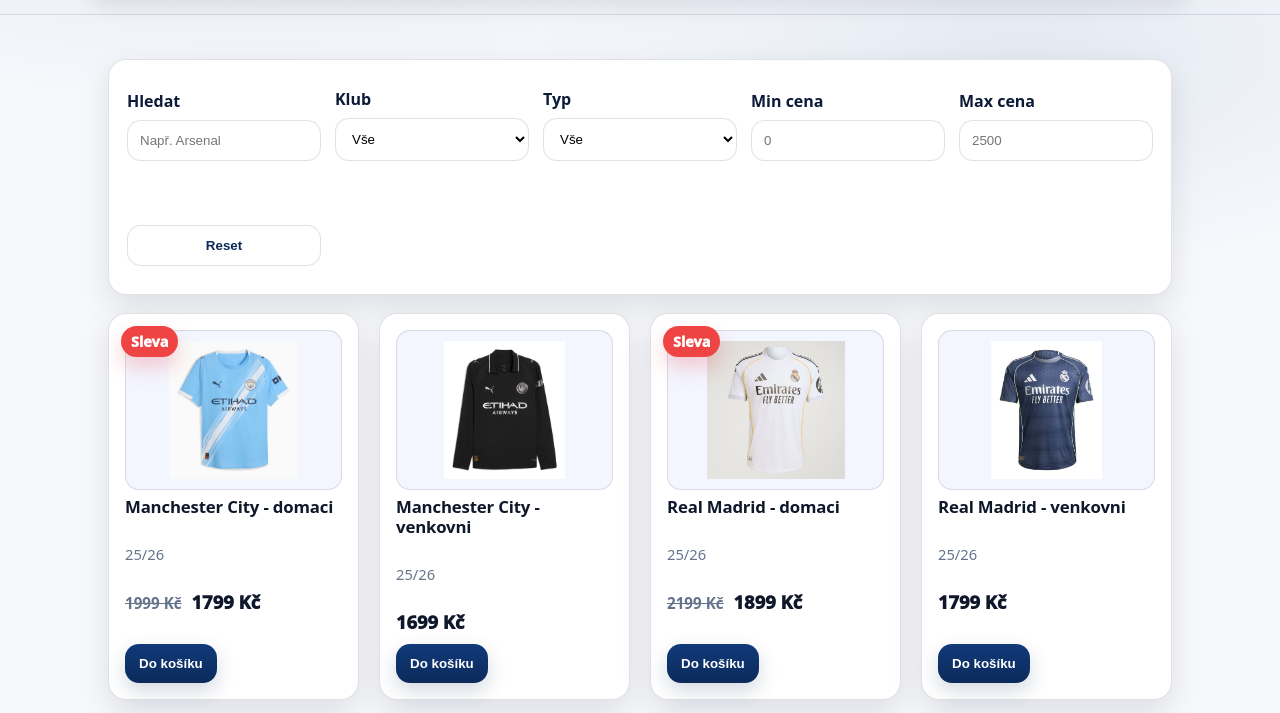
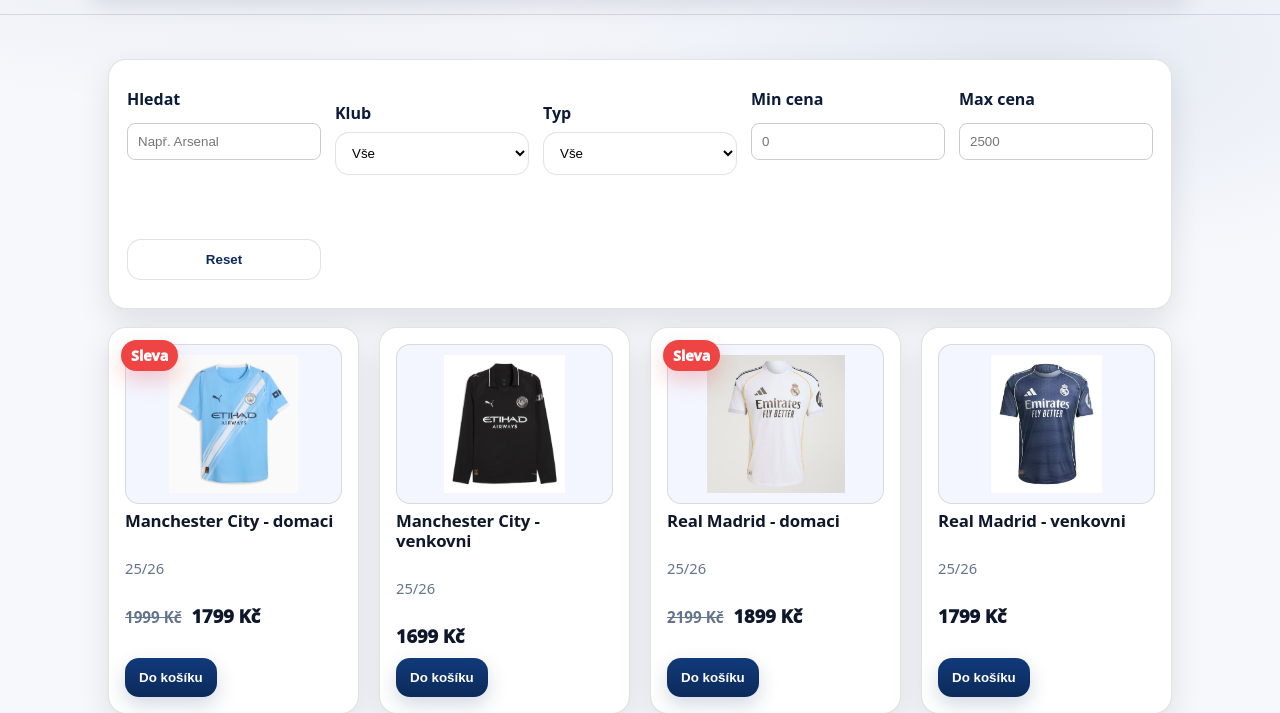
Before and after one commit to VitBouska/JerseyShop_BouskaIT4, a Flask app: page / in a window 1280 px wide. Shown: the part 191-904 px from the top of the page. Run offline with Flask 3, Linux system fonts and the light colour scheme; data comes from the database, SQL or seed files in the repository.

Commit message:
Update style.css

```diff
--- a/static/style.css
+++ b/static/style.css
@@ -588,3 +588,21 @@ nav{
 @media (max-width: 900px){
   .product-hero{ grid-template-columns: 1fr; }
 }
+
+input {
+  width: 100%;
+  padding: 10px;
+  margin-top: 5px;
+  margin-bottom: 15px;
+  border-radius: 8px;
+  border: 1px solid #ccc;
+}
+
+.form-row {
+  display: flex;
+  gap: 10px;
+}
+
+.form-row div {
+  flex: 1;
+}
```
